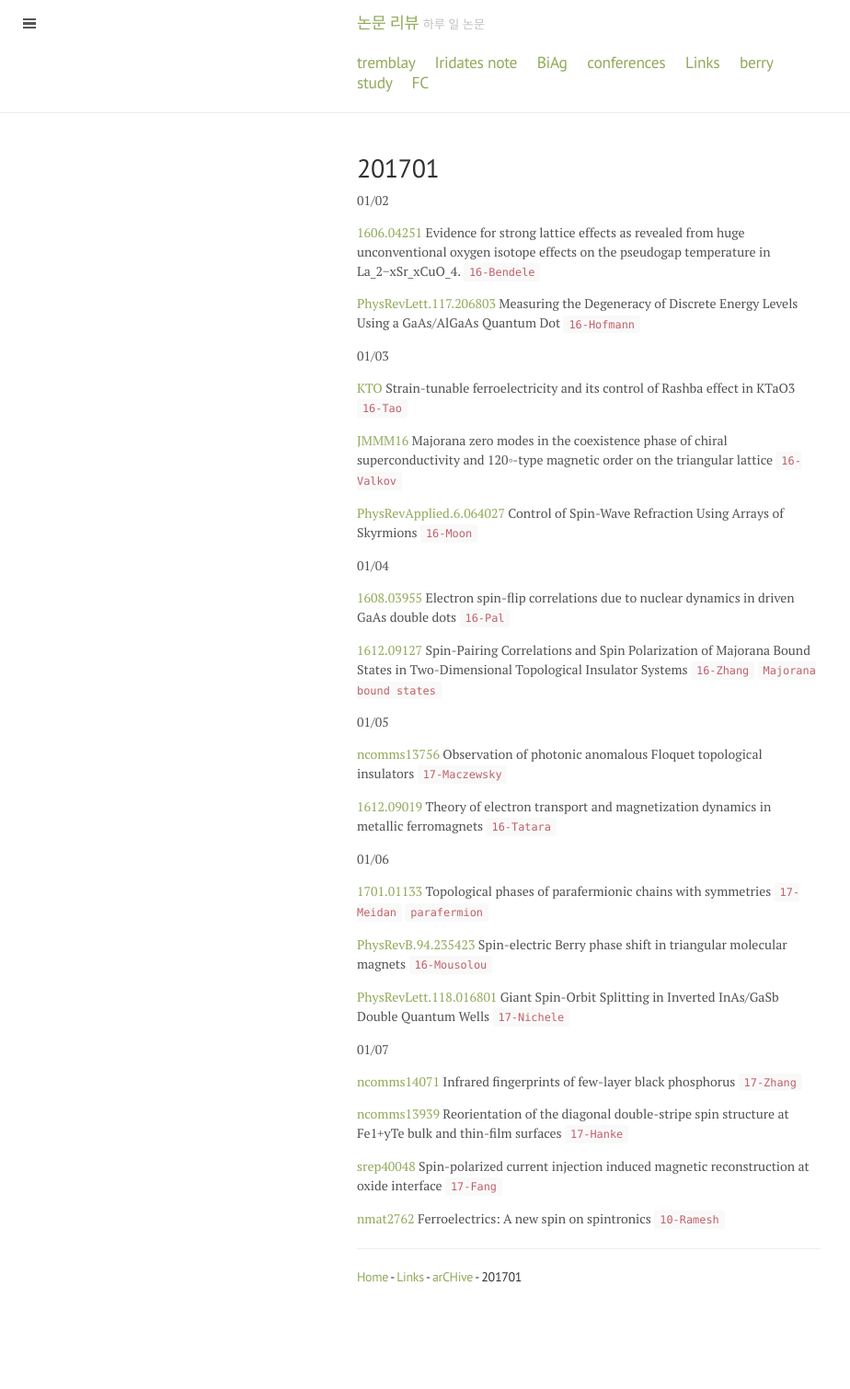
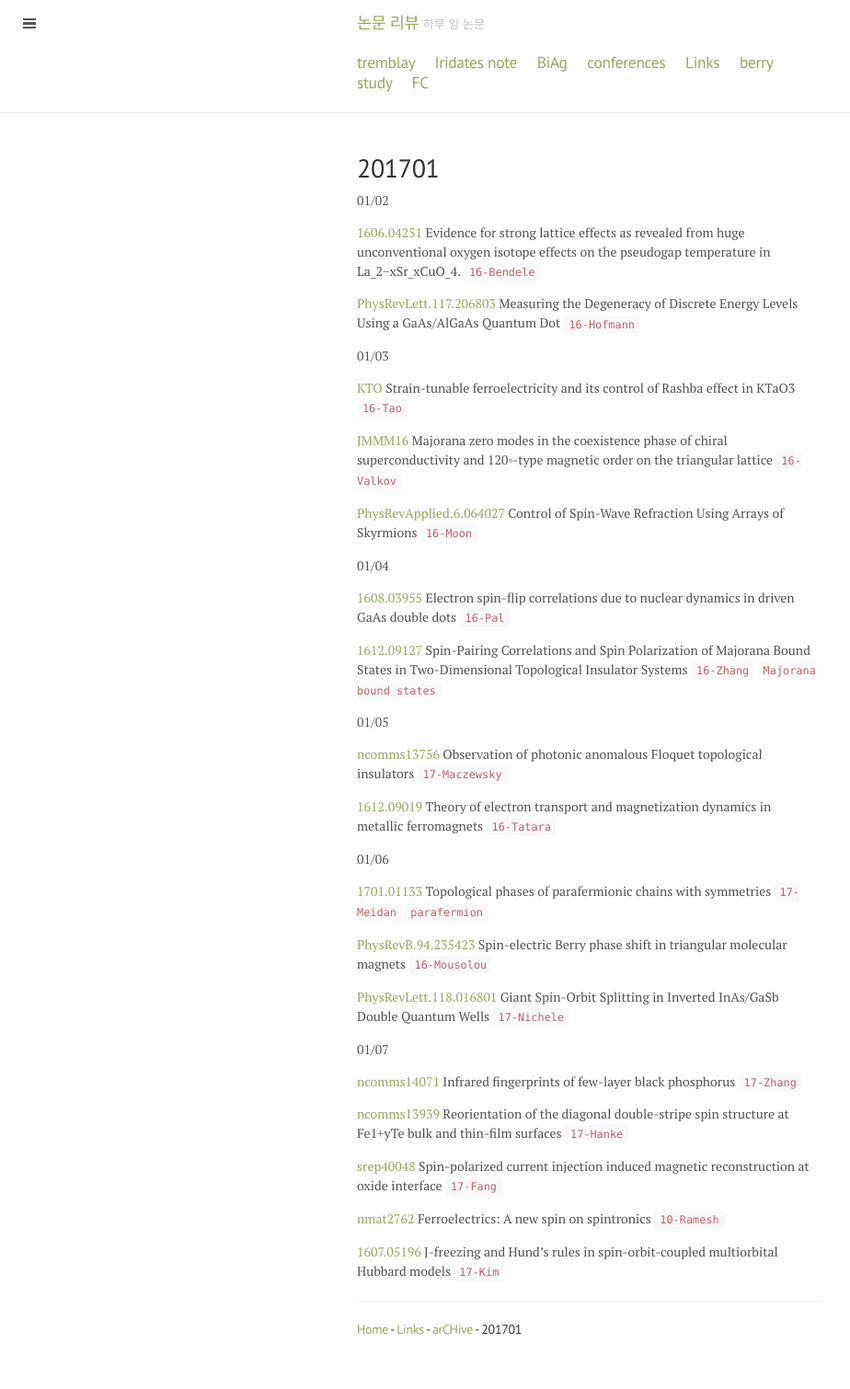
Before and after one commit to qkrwlsghdcjsworlt/work, a Jekyll site: the page built from 201701.md, in a window 1280 px wide. Shown: the whole page at 92% size, without its empty margins (0-924 px from the left). Built offline with Jekyll 4.4.1, drawn with Linux system fonts in a browser that asks for light colours; before the commit the page ends 1453 px from its top, so only the background shows below that.

Commit message:
“update”

```diff
--- a/201701.md
+++ b/201701.md
@@ -51,7 +51,7 @@ Topological Insulator Systems `16-Zhang` `Majorana bound states`
 
 [nmat2762](http://www.nature.com/nmat/journal/v9/n5/full/nmat2762.html) Ferroelectrics: A new spin on spintronics `10-Ramesh`
 
-
+[1607.05196](https://arxiv.org/abs/1607.05196) J-freezing and Hund’s rules in spin-orbit-coupled multiorbital Hubbard models `17-Kim`
 
 
 
```
